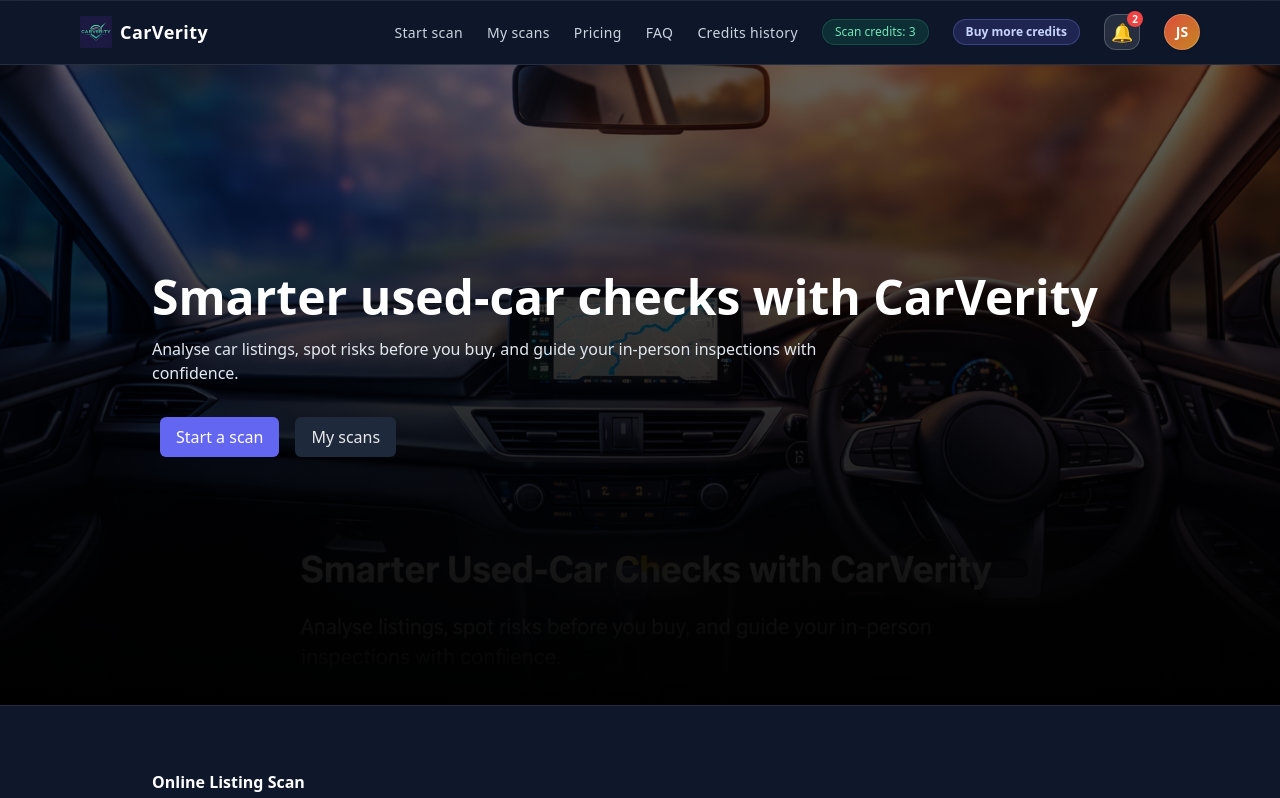
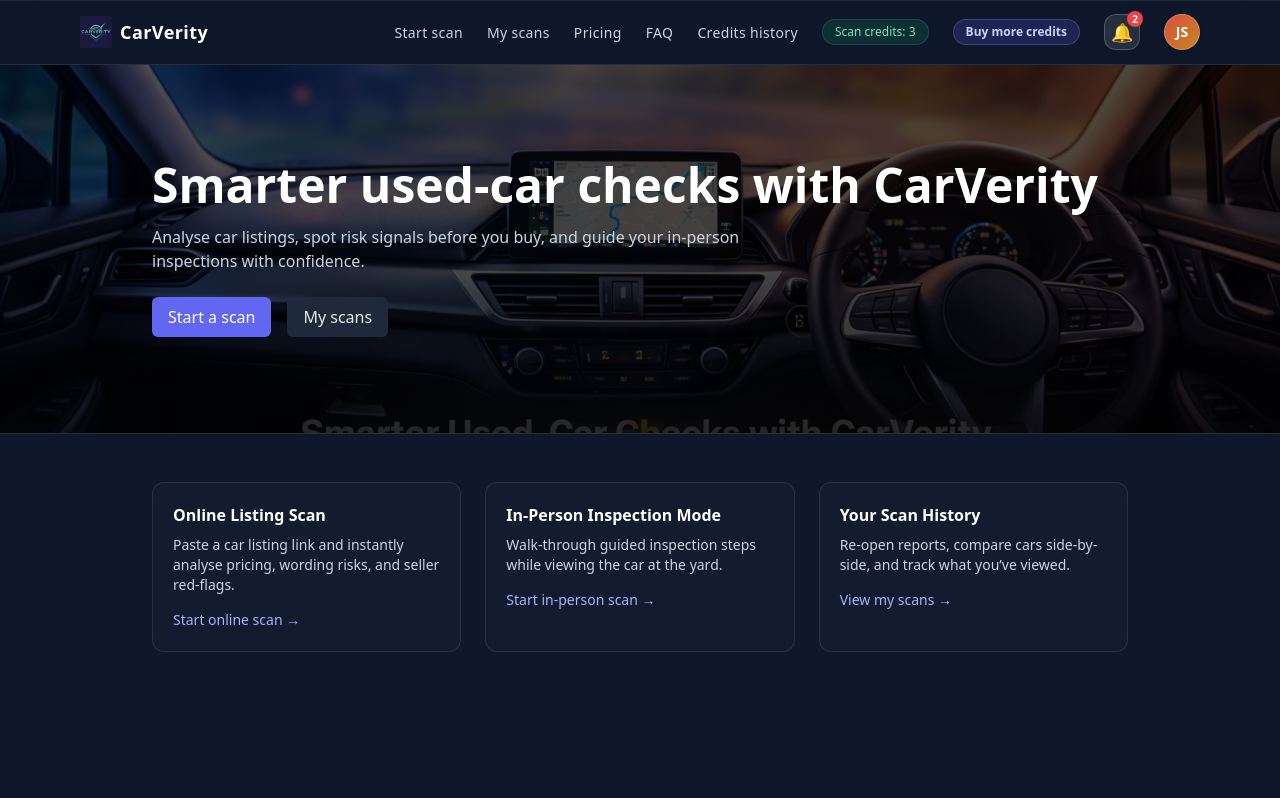
Before and after one commit to jeremy-swallow/carverity-clean, a React (Vite) app: page / in a window 1280 px wide. Shown: the top 798 px of the page. Built offline with nearby package versions, Linux system fonts and the light colour scheme; no server answers; the HTML template or start-up script is replaced by a standard one.

Commit message:
home page

```diff
--- a/src/pages/Home.tsx
+++ b/src/pages/Home.tsx
@@ -2,37 +2,36 @@ import { Link } from "react-router-dom";
 
 export default function Home() {
   return (
-    <div className="min-h-screen">
+    <div className="bg-slate-900 text-white">
 
-      {/* HERO */}
+      {/* HERO SECTION */}
       <section className="relative w-full overflow-hidden border-b border-white/10">
 
-        {/* Background Image */}
+        {/* Background image (hero.png in /public/photo-guides) */}
         <img
           src="/photo-guides/hero.png"
           alt="Car interior dashboard at night"
           className="absolute inset-0 w-full h-full object-cover"
         />
 
-        {/* Improved Overlay — fully opaque at the bottom */}
-        <div className="absolute inset-0 bg-gradient-to-b from-black/60 via-black/80 to-black" />
+        {/* Dark overlay */}
+        <div className="absolute inset-0 bg-gradient-to-b from-black/70 via-black/70 to-black/85" />
 
-        {/* Content */}
-        <div className="relative max-w-5xl mx-auto px-6 pt-24 pb-28 sm:pt-32 sm:pb-40 min-h-[520px] sm:min-h-[640px] flex flex-col justify-center">
-
+        {/* Hero Content */}
+        <div className="relative max-w-5xl mx-auto px-6 py-24">
           <h1 className="text-4xl sm:text-5xl font-bold leading-tight text-white">
             Smarter used-car checks with CarVerity
           </h1>
 
-          <p className="mt-4 text-slate-200 max-w-2xl">
-            Analyse car listings, spot risks before you buy, and guide your in-person inspections
-            with confidence.
+          <p className="mt-4 text-slate-300 max-w-2xl">
+            Analyse car listings, spot risk signals before you buy, and guide your
+            in-person inspections with confidence.
           </p>
 
-          <div className="mt-6 inline-flex gap-4 bg-black/40 sm:bg-transparent p-2 rounded-xl">
+          <div className="mt-6 flex gap-4 flex-wrap">
             <Link
               to="/start-scan"
-              className="px-4 py-2 rounded-md bg-indigo-500 hover:bg-indigo-600 text-white"
+              className="px-4 py-2 rounded-md bg-indigo-500 hover:bg-indigo-600 text-white font-medium"
             >
               Start a scan
             </Link>
@@ -47,33 +46,40 @@ export default function Home() {
         </div>
       </section>
 
-      {/* FEATURES SECTION */}
-      <main className="max-w-5xl mx-auto px-6 py-16">
+      {/* FEATURE CARDS */}
+      <section className="max-w-5xl mx-auto px-6 py-12 grid gap-6 md:grid-cols-3">
 
-        <div className="space-y-12">
-
-          <div>
-            <h2 className="font-semibold text-white">Online Listing Scan</h2>
-            <p className="text-slate-300 max-w-xl">
-              Paste a car listing URL and get instant insights into risks, pricing flags, and seller patterns.
+        <div className="border border-white/10 rounded-xl p-5 bg-slate-800/30 backdrop-blur">
+          <h3 className="font-semibold mb-2">Online Listing Scan</h3>
+          <p className="text-slate-300 text-sm mb-3">
+            Paste a car listing link and instantly analyse pricing, wording risks,
+            and seller red-flags.
           </p>
-            <Link to="/online-scan" className="text-indigo-400 mt-2 inline-block">
-              Run online scan →
+          <Link to="/start-scan" className="text-indigo-300 hover:text-indigo-200 text-sm">
+            Start online scan →
           </Link>
         </div>
 
-          <div>
-            <h2 className="font-semibold text-white">In-Person Inspection</h2>
-            <p className="text-slate-300 max-w-xl">
-              Guided step-by-step checks while viewing a car on-site — photos, condition prompts, and risk highlights.
+        <div className="border border-white/10 rounded-xl p-5 bg-slate-800/30 backdrop-blur">
+          <h3 className="font-semibold mb-2">In-Person Inspection Mode</h3>
+          <p className="text-slate-300 text-sm mb-3">
+            Walk-through guided inspection steps while viewing the car at the yard.
           </p>
-            <Link to="/in-person-scan" className="text-indigo-400 mt-2 inline-block">
+          <Link to="/inperson-start" className="text-indigo-300 hover:text-indigo-200 text-sm">
             Start in-person scan →
           </Link>
         </div>
 
+        <div className="border border-white/10 rounded-xl p-5 bg-slate-800/30 backdrop-blur">
+          <h3 className="font-semibold mb-2">Your Scan History</h3>
+          <p className="text-slate-300 text-sm mb-3">
+            Re-open reports, compare cars side-by-side, and track what you’ve viewed.
+          </p>
+          <Link to="/my-scans" className="text-indigo-300 hover:text-indigo-200 text-sm">
+            View my scans →
+          </Link>
         </div>
-      </main>
+      </section>
     </div>
   );
 }
```
Lines whose indentation alone changed are shown as unchanged.
